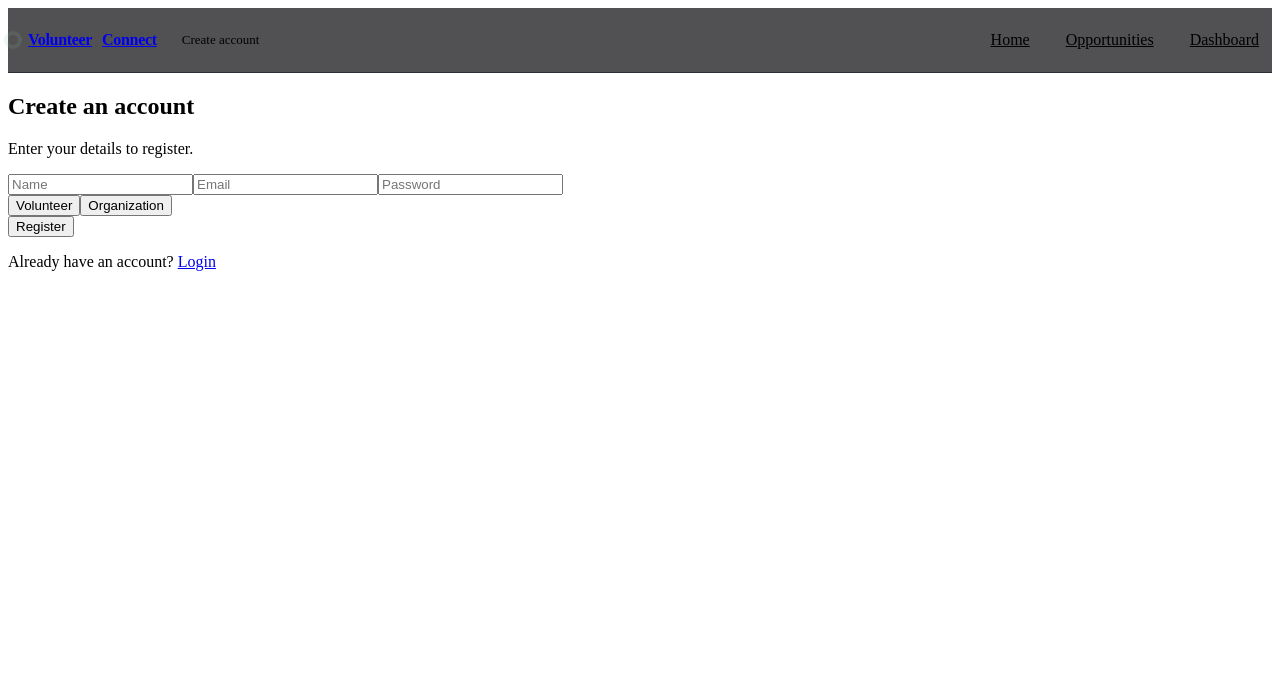
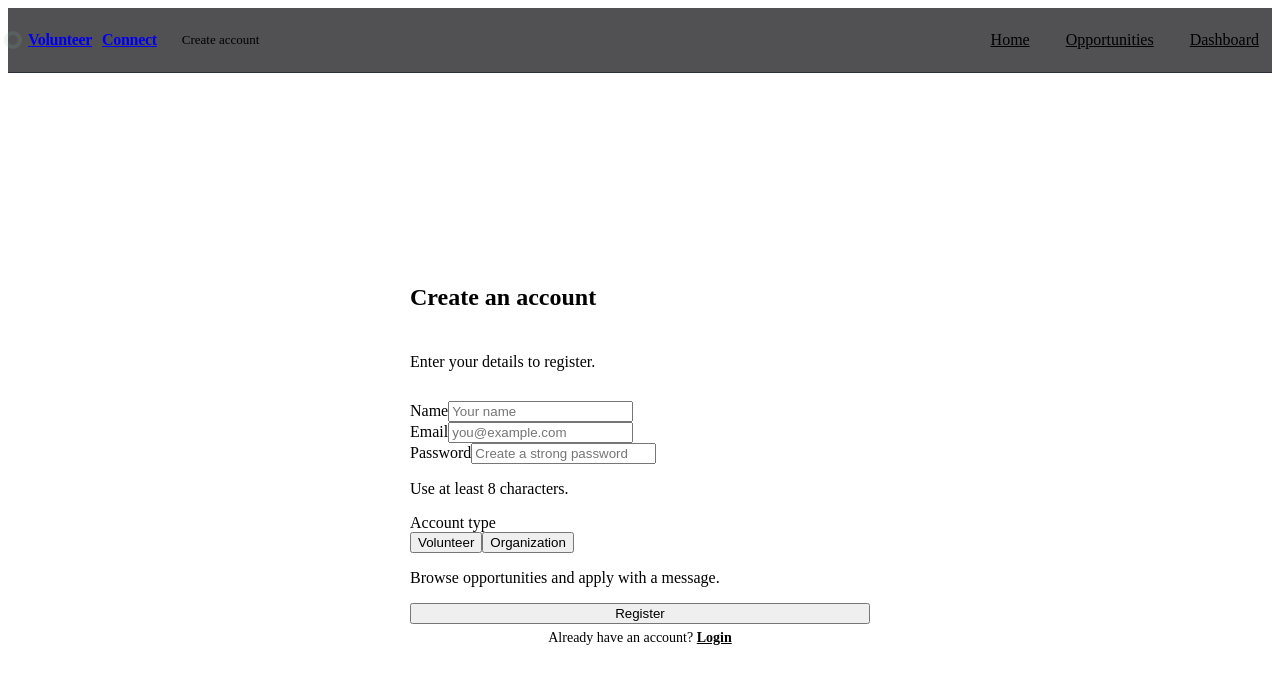
Before and after one commit to Httpednah/volunteer-connect-frontend, a React (Vite) app in the folder volunteer-connect-frontend/: page /register in a window 1280 px wide. Shown: the top 684 px of the page. Built offline with nearby package versions, Linux system fonts and the light colour scheme.

Commit message:
refactor Register component for improved UI and error handling

```diff
--- a/volunteer-connect-frontend/src/pages/Register.jsx
+++ b/volunteer-connect-frontend/src/pages/Register.jsx
@@ -1,3 +1,4 @@
+// src/pages/Register.jsx
 import React, { useState } from "react";
 import { useNavigate, Link } from "react-router-dom";
 import { registerUser } from "../services/api";
@@ -16,84 +17,94 @@ export default function Register() {
   });
   const [error, setError] = useState("");
   const [success, setSuccess] = useState("");
+  const [loading, setLoading] = useState(false);
 
-  const handleChange = (e) => {
-    setForm({ ...form, [e.target.name]: e.target.value });
-  };
-
-  const handleRoleChange = (role) => {
-    setForm({ ...form, role });
-  };
+  const handleChange = (e) => setForm({ ...form, [e.target.name]: e.target.value });
+  const handleRoleChange = (role) => setForm({ ...form, role });
 
   const handleSubmit = async (e) => {
     e.preventDefault();
     setError("");
     setSuccess("");
+    setLoading(true);
 
     try {
       const res = await registerUser(form);
 
-      if (res.error) {
+      if (res?.error) {
         setError(res.error);
-      } else {
+        setLoading(false);
+        return;
+      }
+
       setSuccess("Registration successful! Redirecting to login...");
-        // Optionally, save user info or token if backend returns it
-        // localStorage.setItem("user", JSON.stringify(res));
-
-        // Redirect after a short delay
-        setTimeout(() => navigate("/login"), 1500);
-      }
+      setTimeout(() => navigate("/login"), 900);
     } catch (err) {
       console.error(err);
       setError("Registration failed. Please try again.");
+    } finally {
+      setLoading(false);
     }
   };
 
   return (
-    <div className="flex items-center justify-center min-h-screen bg-slate-50 dark:bg-slate-900 px-4">
-      <div className="w-full max-w-md bg-white dark:bg-slate-800 p-8 rounded-xl shadow-md border border-slate-200 dark:border-slate-700">
-        <h2 className="text-2xl font-bold mb-4 dark:text-white">Create an account</h2>
-        <p className="mb-6 text-slate-600 dark:text-slate-300">
-          Enter your details to register.
-        </p>
+    <div className="page">
+      <div className="container auth-wrap">
+        <div className="auth-card card">
+          <div className="auth-head">
+            <h2 className="h2">Create an account</h2>
+            <p className="p-muted">Enter your details to register.</p>
+          </div>
 
-        <form onSubmit={handleSubmit} className="space-y-4">
+          <form onSubmit={handleSubmit} className="form">
+            <div>
+              <label className="label">Name</label>
               <input
                 name="name"
-            placeholder="Name"
+                placeholder="Your name"
                 value={form.name}
                 onChange={handleChange}
-            className="w-full px-3 py-2 border rounded dark:bg-slate-700 dark:text-white"
+                className="input"
                 required
               />
+            </div>
+
+            <div>
+              <label className="label">Email</label>
               <input
                 name="email"
                 type="email"
-            placeholder="Email"
+                placeholder="you@example.com"
                 value={form.email}
                 onChange={handleChange}
-            className="w-full px-3 py-2 border rounded dark:bg-slate-700 dark:text-white"
+                className="input"
                 required
               />
+            </div>
+
+            <div>
+              <label className="label">Password</label>
               <input
                 name="password"
                 type="password"
-            placeholder="Password"
+                placeholder="Create a strong password"
                 value={form.password}
                 onChange={handleChange}
-            className="w-full px-3 py-2 border rounded dark:bg-slate-700 dark:text-white"
+                className="input"
                 required
               />
+              <p className="hint">Use at least 8 characters.</p>
+            </div>
 
             {/* Role selection */}
-          <div className="flex gap-4">
+            <div>
+              <label className="label">Account type</label>
+              <div className="segmented">
                 <button
                   type="button"
                   onClick={() => handleRoleChange("volunteer")}
-              className={`w-full px-4 py-2 rounded ${
-                form.role === "volunteer"
-                  ? "bg-blue-500 text-white"
-                  : "border bg-white dark:bg-slate-700 dark:text-white"
+                  className={`segmented-btn ${
+                    form.role === "volunteer" ? "active" : ""
                   }`}
                 >
                   Volunteer
@@ -101,33 +112,44 @@ export default function Register() {
                 <button
                   type="button"
                   onClick={() => handleRoleChange("organization")}
-              className={`w-full px-4 py-2 rounded ${
-                form.role === "organization"
-                  ? "bg-blue-500 text-white"
-                  : "border bg-white dark:bg-slate-700 dark:text-white"
+                  className={`segmented-btn ${
+                    form.role === "organization" ? "active" : ""
                   }`}
                 >
                   Organization
                 </button>
               </div>
+              <p className="hint">
+                {form.role === "volunteer"
+                  ? "Browse opportunities and apply with a message."
+                  : "Post opportunities and manage applicants."}
+              </p>
+            </div>
 
-          {error && <p className="text-red-500 text-sm">{error}</p>}
-          {success && <p className="text-green-500 text-sm">{success}</p>}
+            {error && (
+              <div className="alert alert-danger" role="alert">
+                {error}
+              </div>
+            )}
 
-          <button
-            type="submit"
-            className="w-full bg-blue-500 text-white px-4 py-2 rounded hover:bg-blue-600"
-          >
-            Register
+            {success && (
+              <div className="alert alert-success" role="alert">
+                {success}
+              </div>
+            )}
+
+            <button type="submit" className="btn btn-primary btn-full" disabled={loading}>
+              {loading ? "Creating account..." : "Register"}
             </button>
-        </form>
 
-        <p className="text-sm text-slate-600 dark:text-slate-300 mt-4 text-center">
+            <p className="auth-foot">
               Already have an account?{" "}
-          <Link to="/login" className="text-blue-500 hover:underline">
+              <Link to="/login" className="link">
                 Login
               </Link>
             </p>
+          </form>
+        </div>
       </div>
     </div>
   );
```
Lines whose indentation alone changed are shown as unchanged.
